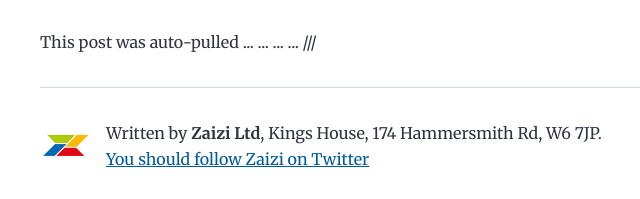
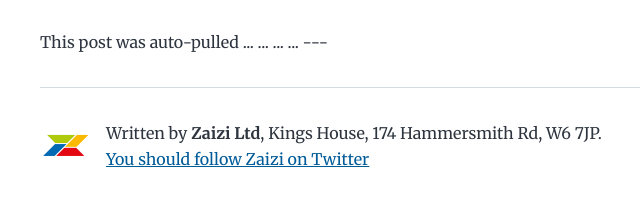
Before and after one commit to getmizanur/gatsby-blog, a Gatsby site: page /2021-06-14-auto-pulled/ in a window 1280 px wide. Shown: the part 211-410 px from the top of the page, 284-924 px from the left. Built offline with nearby package versions, Linux system fonts and the light colour scheme; Gatsby itself is replaced by a stand-in of ours.

Commit message:
Update Blog “2021-06-14-auto-pulled”

```diff
--- a/content/blog/2021-06-14-auto-pulled.md
+++ b/content/blog/2021-06-14-auto-pulled.md
@@ -3,4 +3,4 @@ layout: blog
 title: auto-pulled
 date: 2021-06-14T09:38:30.455Z
 ---
-This post was auto-pulled ... ... ... ... ///
+This post was auto-pulled ... ... ... ... ---
```
